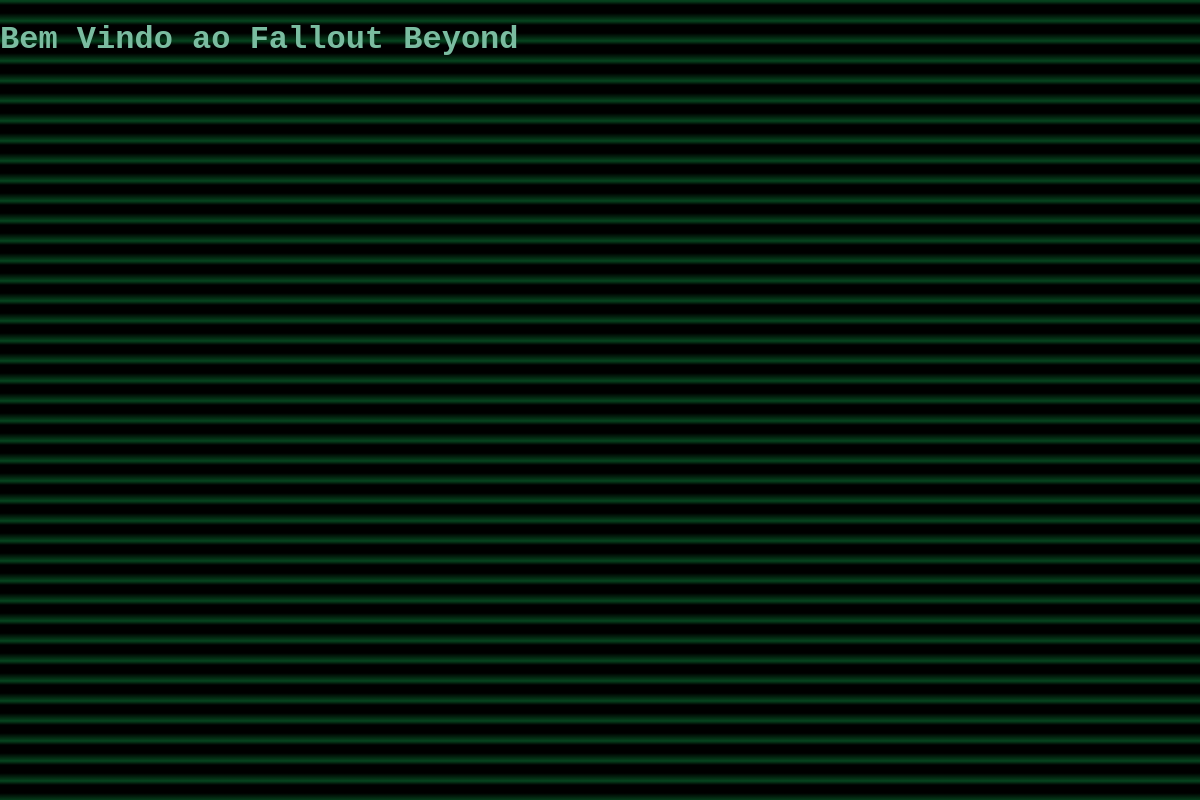
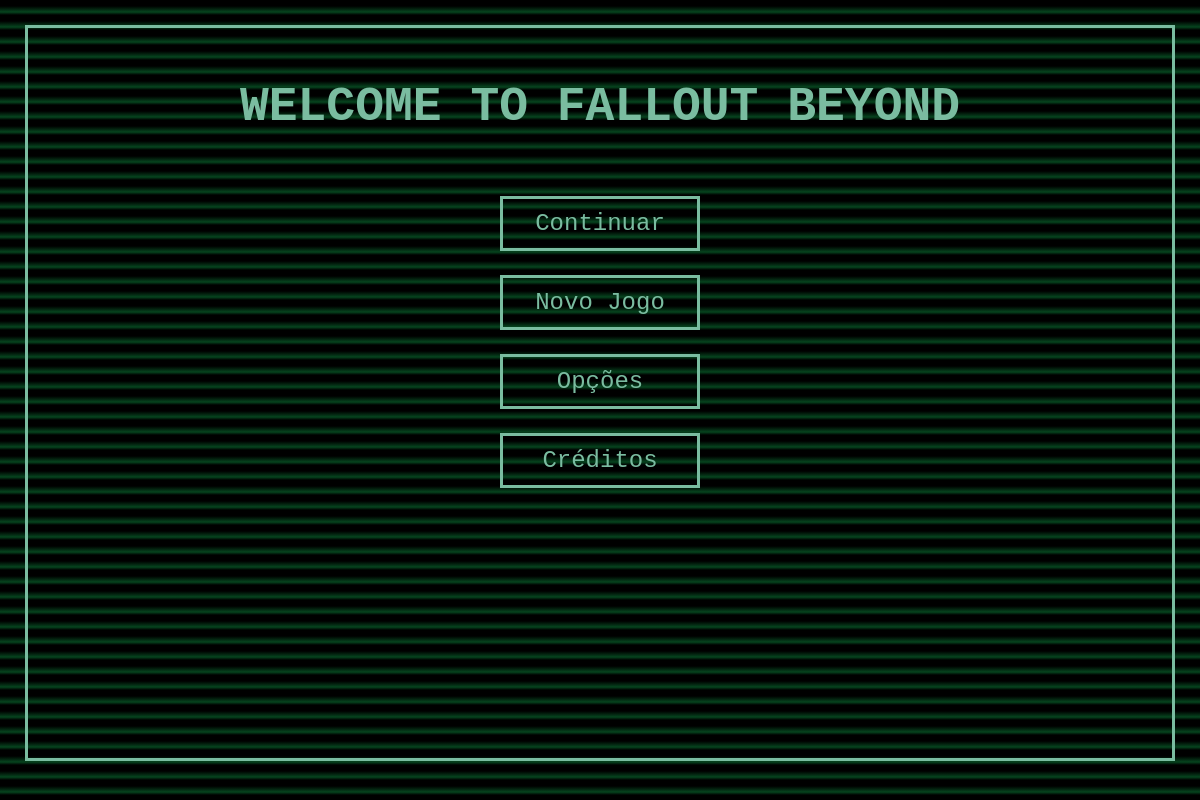
Before and after one commit to Bruno97855/FalloutBeyond, an Electron app: page Views/index.html in a window 1200 px wide. Drawn offline with Linux system fonts and the light colour scheme; a web font is replaced by a local one.

Commit message:
[Views] ajustes no front

```diff
--- a/Business/renderer.js
+++ b/Business/renderer.js
@@ -1,4 +1,4 @@
-
+console.log("bateu");
 function saveCharacter() {
   console.log("bateu");
 }
--- a/Styles/main.css
+++ b/Styles/main.css
@@ -7,7 +7,7 @@
   font-style: normal;
  }
 
- body {
+ .background-body {
     margin: 0;
     padding: 0;
     overflow: hidden; /* Para cobrir toda a tela */
@@ -17,7 +17,7 @@
           rgba(1, 65, 26, 0.979) 80%,
           rgb(0, 0, 0) 100%
         );
-    background-size: 100% 20px; /* Largura total da tela e altura de 300 pixels */
+    background-size: 100% 15px; /* Largura total da tela e altura de 300 pixels */
     animation: stripes 20s linear infinite; /* Animar com duração de 10 segundos */
   }
 
@@ -34,6 +34,45 @@
     color: #7abca0 !important;
     font-family: "Kode Mono", monospace;
     font-optical-sizing: auto;
-    font-weight: weight;
     font-style: normal;
 }
+
+.xxxlarge-font{
+  font-size: xxx-large;
+}
+
+.xlxarge-font{
+  font-size: xx-large;
+}
+
+.xlarge-font{
+  font-size: x-large;
+}
+
+.mid-screen {
+  display: flex;
+  justify-content: center;
+}
+
+.full-screen {
+  border: solid 3px #7abca0;
+  margin: 25px;
+  height: 92vh;
+  box-sizing: border-box; /* Garante que padding e border não aumentem a altura total */
+  padding: 20px; /* Exemplo de padding interno */
+}
+
+.div-mid-screen {
+  display: flex;
+  flex-direction: column;
+  align-items: center;
+  margin: 50px;
+}
+
+.menu-button-style {
+  background-color: transparent;
+  border: solid 3px #7abca0;
+  width: 200px;
+  height: 55px;
+  margin: 12px;
+}
--- a/Views/index.html
+++ b/Views/index.html
@@ -5,9 +5,22 @@
   <title>Fallout Beyond</title>
   <link rel="stylesheet" href="../Styles/main.css">
 </head>
-<body>
-  <h1 class="font-style">Bem Vindo ao Fallout Beyond</h1>
+<body class="background-body">
 
-  <script src="../Business/renderer.js"></script>
+  <div class="full-screen">
+    <h1 class="font-style mid-screen xxxlarge-font">WELCOME TO FALLOUT BEYOND</h1>
+    <div class="div-mid-screen">
+      <button class="font-style menu-button-style xlarge-font" >Continuar</button>
+      <button class="font-style menu-button-style xlarge-font" >Novo Jogo</button>
+      <button class="font-style menu-button-style xlarge-font" >Opções</button>
+      <button class="font-style menu-button-style xlarge-font" >Créditos</button>
+    </div>
+
+
+  </div>
+
+
+
 </body>
+<script src="../Business/renderer.js"></script>
 </html>
```
